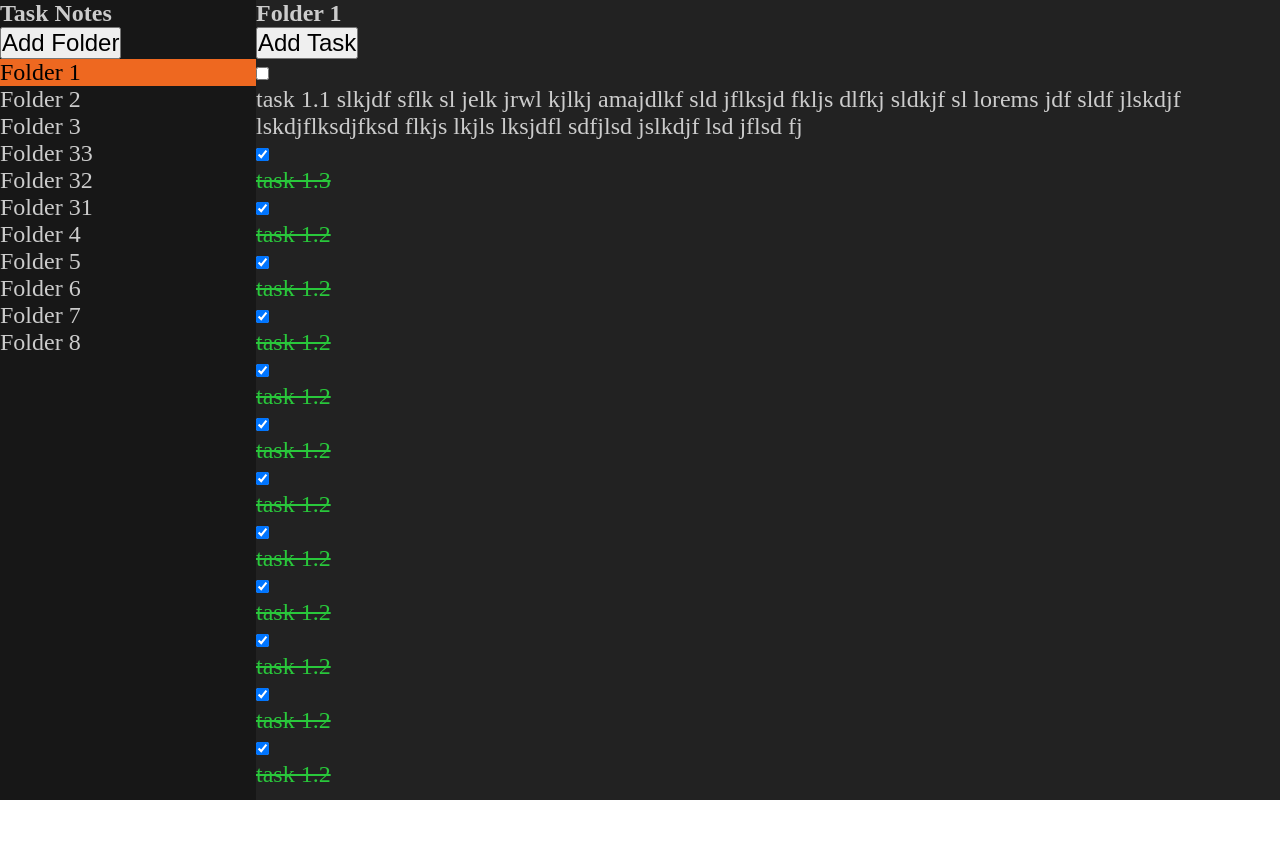
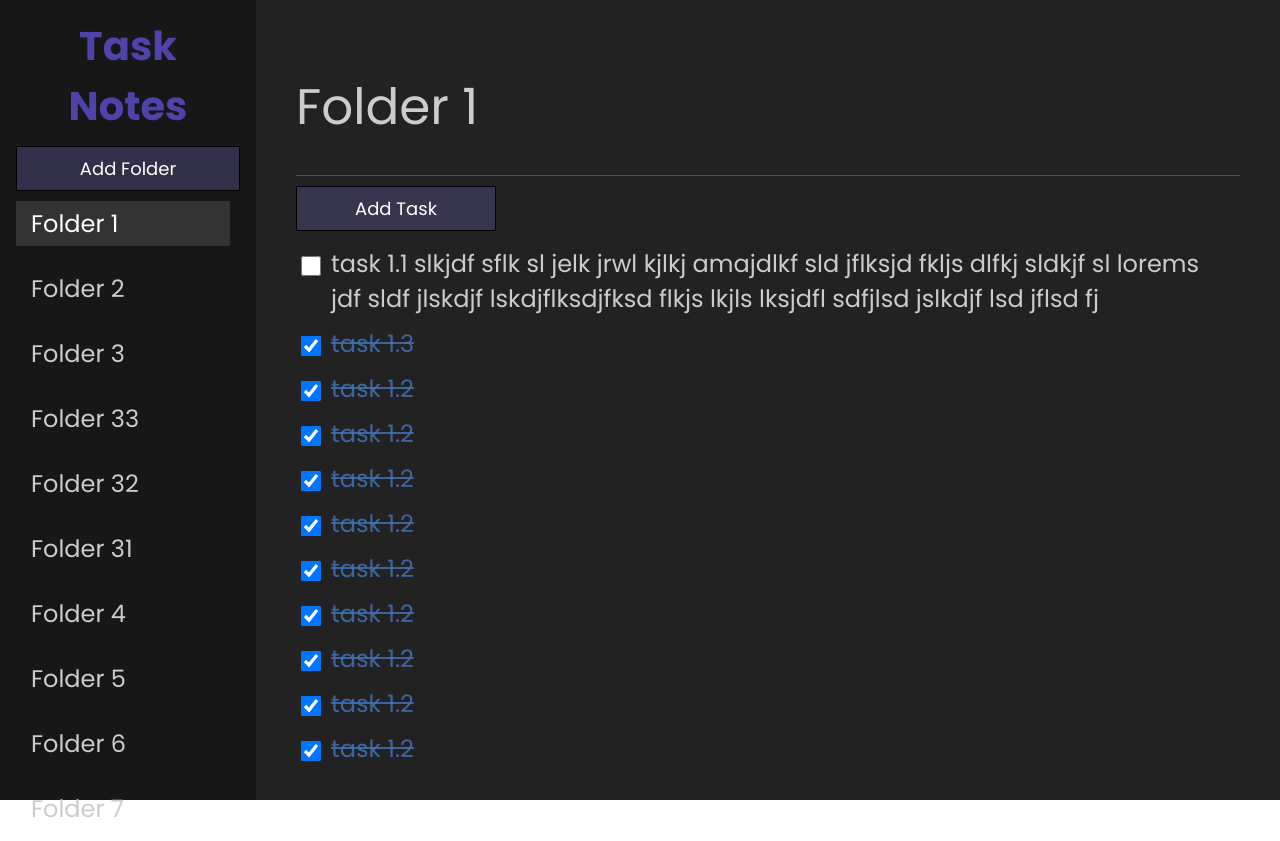
Before and after one commit to atoughman/folder-based-todolist, a React (Create React App) app: page / in a window 1280 px wide. Both pictures are taken after a click on the element "Folder 1". Before the commit the page ends 800 px from the top, so only its background shows below. Built offline with nearby package versions, Linux system fonts and the light colour scheme.

Commit message:
style : make UI better

```diff
--- a/src/App.js
+++ b/src/App.js
@@ -99,8 +99,8 @@ const App = () => {
     return (
         <>
             <div className={styles.leftContent}>
-                <h2>Task Notes</h2>
-                <button onClick={addFolder}>Add Folder</button>
+                <h2 className={styles.title}>Task Notes</h2>
+                <button className={styles.addFolderButton} onClick={addFolder}>Add Folder</button>
                 <FolderList
                     folderList={folderList}
                     selectedFolderId={selectedFolderId}
@@ -111,8 +111,8 @@ const App = () => {
             <div className={styles.rightContent}>
                 {selectedFolderId && (
                     <>
-                        <h1>{selectedFolder.folderName}</h1>
-                        <button onClick={addTask}>Add Task</button>
+                        <h1 className={styles.heading}>{selectedFolder.folderName}</h1>
+                        <button className={styles.addTaskButton} onClick={addTask}>Add Task</button>
                         <TaskList
                             taskList={selectedFolder.taskList}
                             updateTask={updateTask}
--- a/src/App.module.scss
+++ b/src/App.module.scss
@@ -3,6 +3,7 @@
     width: 20%;
     height: 100vh;
     float: left;
+    padding: 16px;
 }
 
 .rightContent {
@@ -10,4 +11,40 @@
     width: 80%;
     height: 100vh;
     float: right;
+    padding: 40px;
 }
+
+.title {
+    font-size: 40px;
+    text-align: center;
+    color: rgb(79, 67, 169);
+}
+
+.addFolderButton {
+    transition: 0.1s ease-in-out;
+    padding: 8px;
+    font-size: 18px;
+    background-color: rgba(83, 77, 131, 0.45);
+    border: 1px solid black;
+    cursor: pointer;
+    color: white;
+    margin: 10px 0;
+    width: 100%;
+
+    &:hover {
+        background-color: rgba(79, 67, 169, 0.729);
+    }
+}
+
+.addTaskButton {
+    @extend .addFolderButton;
+    width: 200px;
+}
+
+.heading {
+    font-size: 50px;
+    font-weight: normal;
+    margin-top: 30px;
+    padding-bottom: 30px;
+    border-bottom: 1px solid rgba(144, 144, 144, 0.455);
+}
--- a/src/Components/FolderList/Folder/Folder.js
+++ b/src/Components/FolderList/Folder/Folder.js
@@ -4,6 +4,7 @@ import styles from "./Folder.module.scss";
 let Folder = (props) => {
     const { id, name, isSelected, handleFolderClick } = props;
     const folderClasses = classNames({
+        [styles.folder]: true,
         [styles.active]: isSelected,
     });
 
--- a/src/Components/FolderList/Folder/Folder.module.scss
+++ b/src/Components/FolderList/Folder/Folder.module.scss
@@ -1,4 +1,19 @@
+.folder {
+    padding: 5px 15px;
+    cursor: pointer;
+    transition: 0.1s ease-in-out;
+    margin-bottom: 20px;
+
+    &:hover {
+        background-color: #252525;
+    }
+}
+
 .active {
-    background-color: #ee6820;
-    color: black;
+    background-color: #333;
+    color: white;
+
+    &:hover {
+        background-color: #333;
+    }
 }
--- a/src/Components/FolderList/FolderList.js
+++ b/src/Components/FolderList/FolderList.js
@@ -1,7 +1,14 @@
+import classNames from "classnames";
 import Folder from "./Folder/Folder";
+import styles from "./FolderList.module.scss";
 
 let FolderList = (props) => {
     const { folderList, selectedFolderId, updateSelectedFolder } = props;
+
+    const folderListClasses = classNames({
+        [styles.folderList]: true,
+        [styles.showScroll]: true,
+    });
 
     const renderableFolderList = folderList.map((folder) => {
         const isSelected = folder.id === selectedFolderId;
@@ -17,7 +24,7 @@ let FolderList = (props) => {
         );
     });
 
-    return renderableFolderList;
+    return <div className={folderListClasses}>{renderableFolderList}</div>;
 };
 
 export default FolderList;
--- /dev/null
+++ b/src/Components/FolderList/FolderList.module.scss
@@ -0,0 +1,27 @@
+.folderList {
+    height: 80vh;
+    overflow-y: auto;
+    padding-right: 10px;
+
+
+}
+
+.showScroll {
+    transition: 0.5s ease-in-out;
+    // chrome
+    &::-webkit-scrollbar {
+        width: 8px;
+    }
+
+    &::-webkit-scrollbar-track {
+        background-color: #222;
+    }
+
+    &::-webkit-scrollbar-thumb {
+        background-color: rebeccapurple;
+    }
+
+    // firefox
+    scrollbar-color: rebeccapurple #222;
+    scrollbar-width: thin;
+}
--- a/src/Components/TaskList/Task/Task.js
+++ b/src/Components/TaskList/Task/Task.js
@@ -7,9 +7,24 @@ const Task = (props) => {
     const textClasses = classNames({
         [styles.strike]: isCompleted,
     });
+
+    const tooltip = `Click to mark as ${
+        isCompleted ? "not complete" : "complete"
+    }`;
+
     return (
-        <div onClick={() => updateTask({ taskId: id })}>
-            <input type="checkbox" name="" id="" checked={isCompleted}/>
+        <div
+            className={styles.task}
+            onClick={() => updateTask({ taskId: id })}
+            title={tooltip}
+        >
+            <input
+                className={styles.checkbox}
+                type="checkbox"
+                name=""
+                id=""
+                checked={isCompleted}
+            />
             <div className={textClasses}>{text}</div>
         </div>
     );
--- a/src/Components/TaskList/Task/Task.module.scss
+++ b/src/Components/TaskList/Task/Task.module.scss
@@ -1,4 +1,19 @@
 .strike {
     text-decoration: line-through;
-    color: rgb(41, 200, 59);
+    color: rgba(67, 116, 186, 0.817);
 }
+
+.task {
+    display: flex;
+    padding: 5px;
+    align-items: flex-start;
+    cursor: pointer;
+}
+
+.checkbox {
+    width: 20px;
+    height: 20px;
+    margin-right: 10px;
+    margin-top: 10px;
+    flex-shrink: 0;
+}
--- a/src/Components/TaskList/TaskList.js
+++ b/src/Components/TaskList/TaskList.js
@@ -1,7 +1,15 @@
+import classNames from "classnames";
 import Task from "./Task/Task";
+import styles from "./TaskList.module.scss";
 
 const TaskList = (props) => {
     const { taskList, updateTask } = props;
+
+    const taskListClasses = classNames({
+        [styles.taskList]: true,
+        [styles.showScroll]: true
+    })
+
     const renderableTaskList = taskList.map((task) => {
         return (
             <Task
@@ -13,7 +21,7 @@ const TaskList = (props) => {
             />
         );
     });
-    return renderableTaskList;
+    return <div className={taskListClasses}>{renderableTaskList}</div>;
 };
 
 export default TaskList;
--- /dev/null
+++ b/src/Components/TaskList/TaskList.module.scss
@@ -0,0 +1,25 @@
+.taskList {
+    height: 65vh;
+    overflow-y: auto;
+    padding-right: 10px;
+}
+
+.showScroll {
+    transition: 0.5s ease-in-out;
+    // chrome
+    &::-webkit-scrollbar {
+        width: 8px;
+    }
+
+    &::-webkit-scrollbar-track {
+        background-color: #222;
+    }
+
+    &::-webkit-scrollbar-thumb {
+        background-color: rebeccapurple;
+    }
+
+    // firefox
+    scrollbar-color: rebeccapurple #222;
+    scrollbar-width: thin;
+}
--- a/src/index.css
+++ b/src/index.css
@@ -1,11 +1,18 @@
+@import url('https://fonts.googleapis.com/css2?family=Poppins:wght@400;500;600;700;800;900&display=swap');
+
 * {
     margin: 0;
     padding: 0;
     box-sizing: border-box;
     color: #ccc;
     font-size: 24px;
+    font-family: 'Poppins', sans-serif;
 }
 
 button {
     color: black;
 }
+
+body {
+    overflow: hidden;
+}
```
Lines whose indentation alone changed are shown as unchanged.
